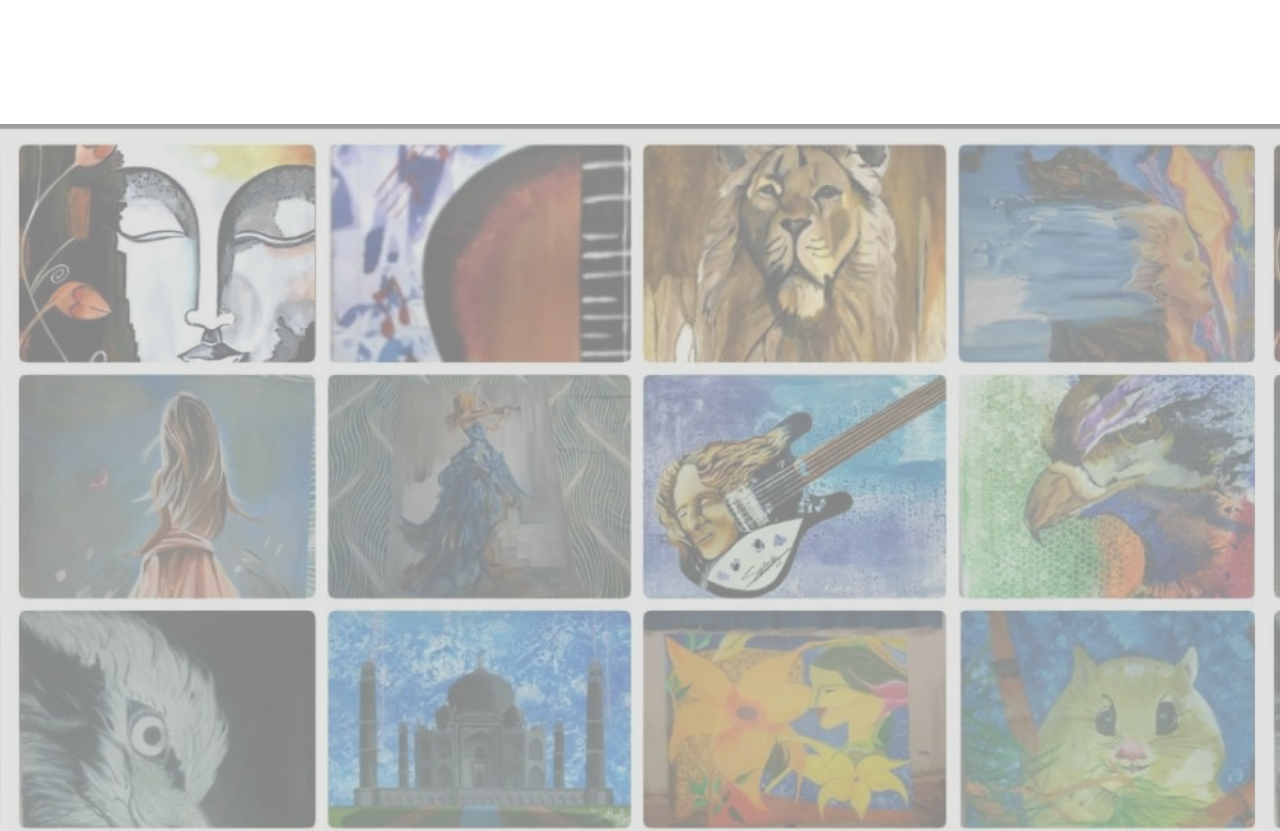
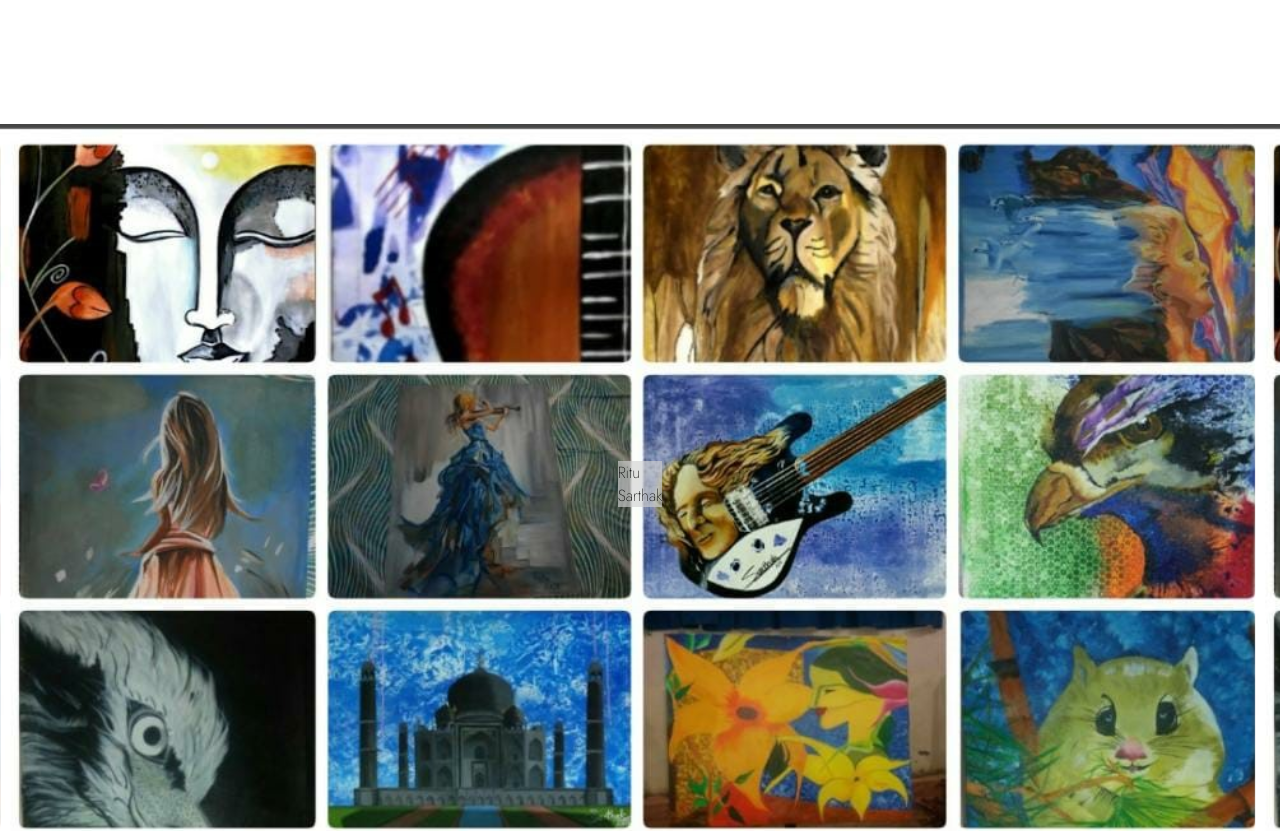
Before and after one commit to shruti0706/gallery, a plain HTML site: page index.html in a window 1280 px wide. Shown: the part 1380-2211 px from the top of the page. Drawn offline with Linux system fonts and the light colour scheme.

Commit message:
font family change

```diff
--- a/index.html
+++ b/index.html
@@ -5,8 +5,10 @@
     <meta http-equiv="X-UA-Compatible" content="IE=edge">
     <meta name="viewport" content="width=device-width, initial-scale=1.0">
     <link rel="preconnect" href="https://fonts.googleapis.com">
-<link rel="preconnect" href="https://fonts.gstatic.com" crossorigin>
-<link href="https://fonts.googleapis.com/css2?family=Montserrat:wght@200&display=swap" rel="stylesheet">
+    <link rel="preconnect" href="https://fonts.gstatic.com" crossorigin>
+    <link href="https://fonts.googleapis.com/css2?family=Jost:wght@200&display=swap" rel="stylesheet">
+
+
     <link rel="stylesheet" href="style.css">
     <title>ArtOfLife</title>
 
@@ -27,10 +29,12 @@
         </div>
     </section>
 
+
     <!-- Meet the artist-->
     <section class="ma-bgimg section">
         <div class="ma-tint">
-
+             <div>Ritu</div>
+             <div>Sarthak</div>
         </div>
     </section>
 
--- a/style.css
+++ b/style.css
@@ -1,5 +1,5 @@
 body{
-    font-family: 'Montserrat', sans-serif;
+  font-family: 'Jost', sans-serif;
     /* background-color: rgb(202, 203, 204); */
     margin:0;
 }
@@ -57,13 +57,14 @@ box-shadow: inset 7px 7px 14px #66541e,
   background-image: url(/images/bg.jpeg);
   background-attachment: fixed;
   background-size: contain;
-
- background-color: #d1d1d125;
+ justify-content: center;
+ align-items: center;
+ display: flex;
+margin-bottom: 5%;
 
 }
 .ma-tint{
-  height: 100%;
-  width: 100%;
+
   background-color: #d1d1d1a1;
 }
 /* navbar */
@@ -94,6 +95,7 @@ padding-bottom: 3%;
 }
 
 .footer{
+
 text-align: center;
 color: #fff;
 background-color: #000000;
```
